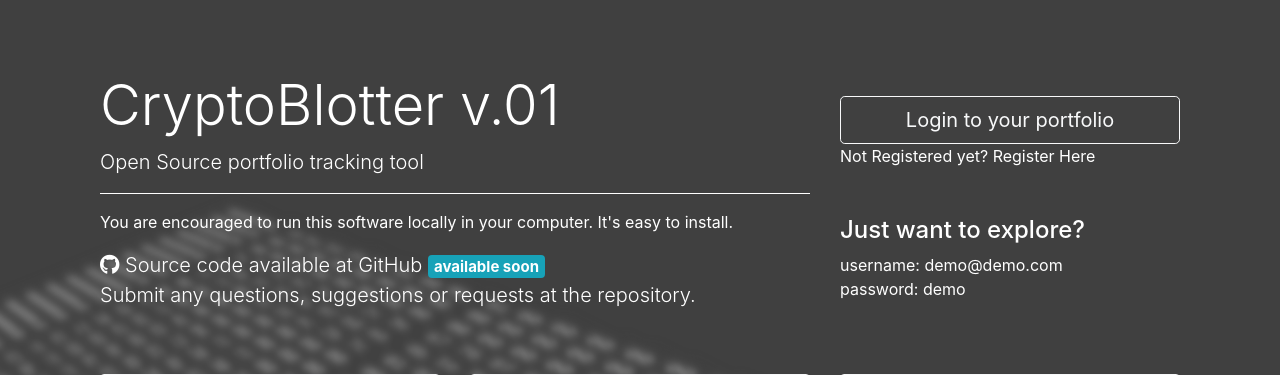
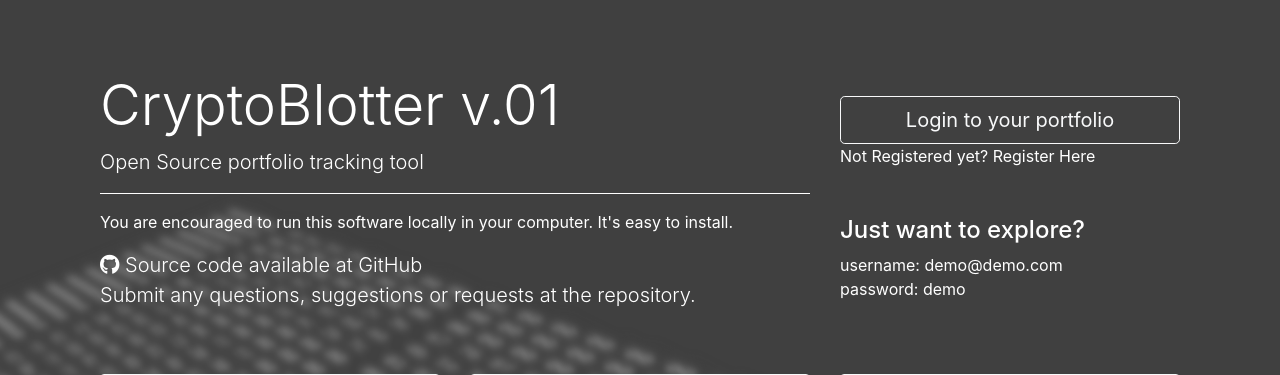
Before and after one commit to aussiehash/cryptoblotter, a Flask app: page / in a window 1280 px wide. Shown: the part 56-431 px from the top of the page. Run offline with Flask 2, Linux system fonts and the light colour scheme; some libraries are stand-ins or nearby versions; some web fonts are replaced.

Commit message:
Small changes to front page

```diff
--- a/cryptoalpha/templates/index.html
+++ b/cryptoalpha/templates/index.html
@@ -20,7 +20,7 @@ body {background: url("static/images/background_gb.png") no-repeat; background-s
                 <hr style="border-top: 1px solid white;">
                 <p class="text-white">You are encouraged to run this software locally in your computer. It's easy to install. </p>
                 <p class="lead text-white">
-                  <i class="fab fa-github"></i>&nbsp;Source code available at <a class='text-white' href='https://github.com/pxsocs/cryptoblotter'>GitHub</a> <span class="badge badge-info">available soon</span><br>
+                  <i class="fab fa-github"></i>&nbsp;Source code available at <a class='text-white' href='https://github.com/pxsocs/cryptoblotter'>GitHub</a><br>
                   Submit any questions, suggestions or requests at the <a class='text-white' href='https://github.com/pxsocs/cryptoblotter'>repository</a>.
                 </p>
             </div>
```
